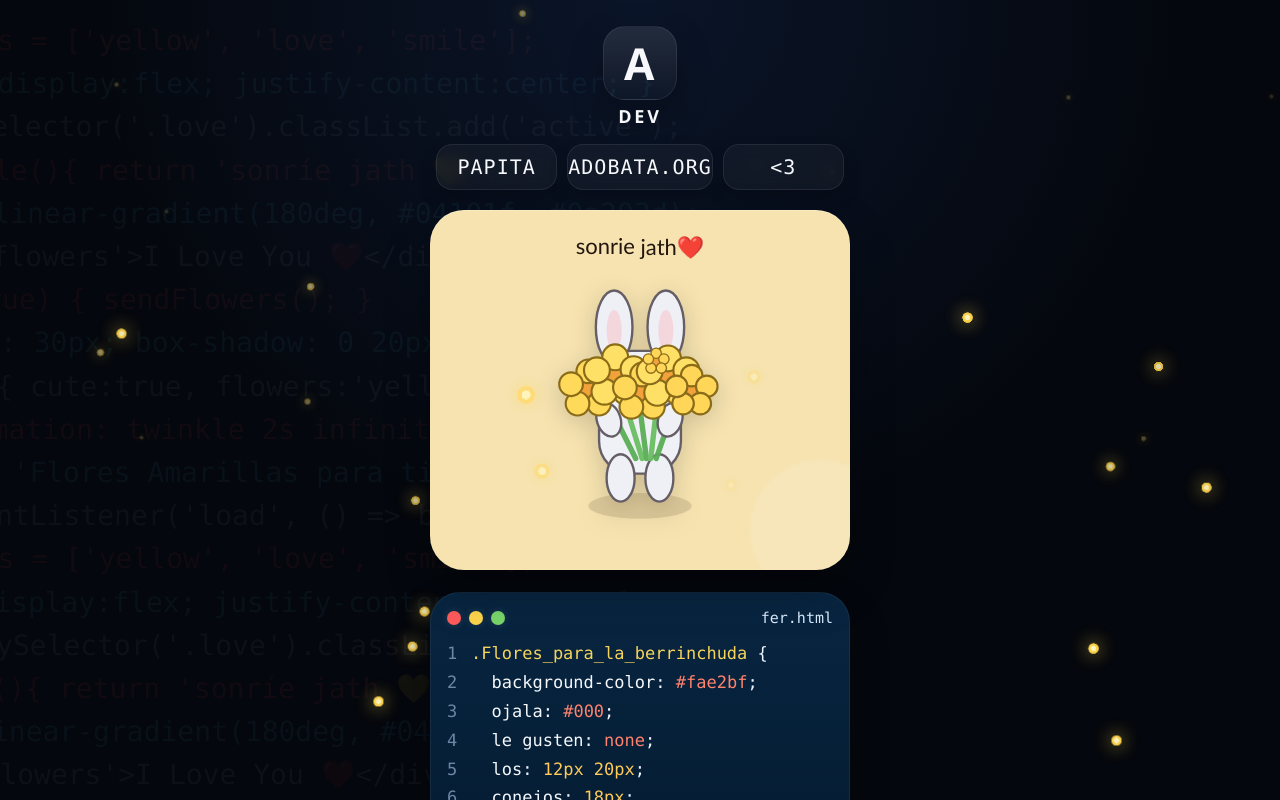
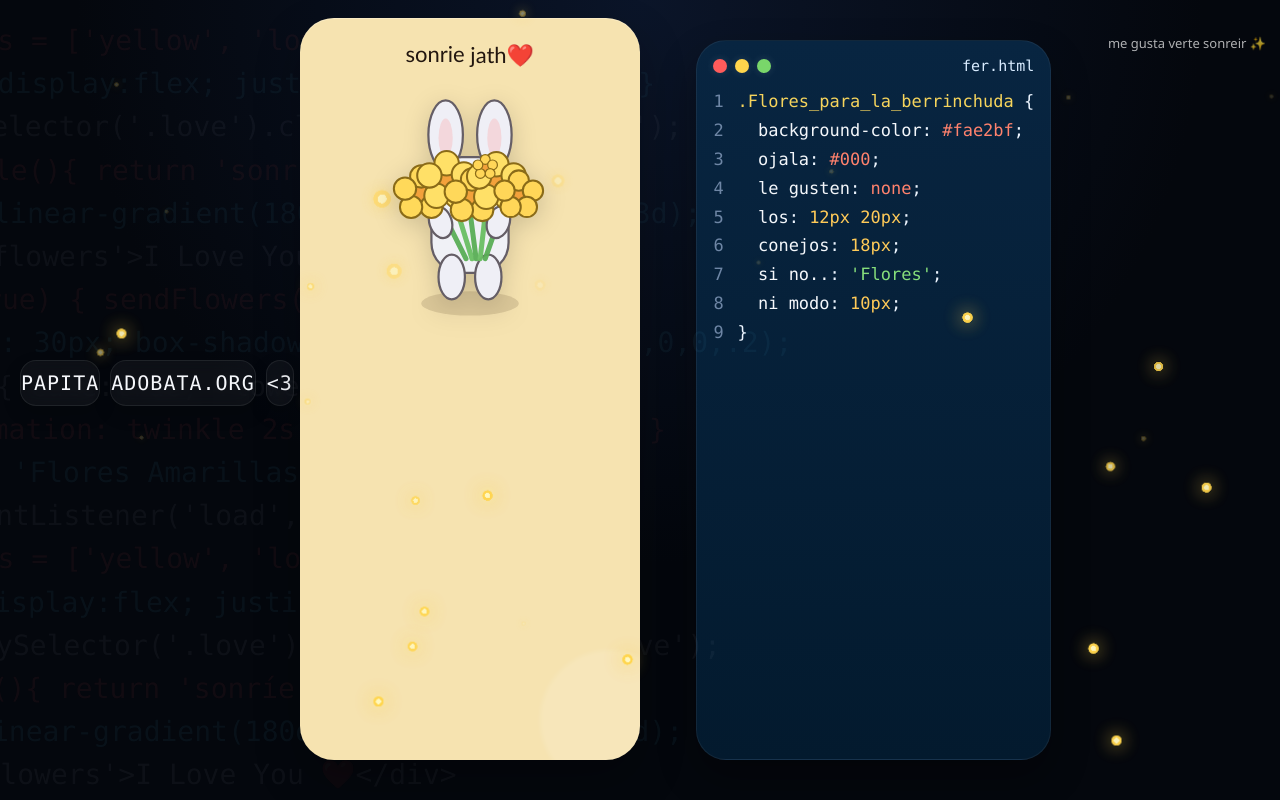
Before and after one commit to fermalagon99-jpg/jatz, a plain HTML site: page index.html in a window 1280 px wide. Drawn offline with Linux system fonts and the light colour scheme.

Commit message:
Update index.html

```diff
--- a/index.html
+++ b/index.html
@@ -299,11 +299,6 @@
   <div class="bg-code" aria-hidden="true" id="bgCode"></div>
   <div id="sparkLayer" aria-hidden="true"></div>
 
-  <main class="page">
-    <div class="brand">
-      <div class="brand-logo">A</div>
-      <div class="brand-name">DEV</div>
-    </div>
 
     <section class="tabs" aria-label="tecnologías">
       <div class="tab">PAPITA</div>
@@ -446,8 +441,8 @@
 <span class="line-no">4</span>  <span class="prop">le gusten</span>: <span class="valr">none</span>;
 <span class="line-no">5</span>  <span class="prop">los</span>: <span class="valy">12px 20px</span>;
 <span class="line-no">6</span>  <span class="prop">conejos</span>: <span class="valy">18px</span>;
-<span class="line-no">7</span>  <span class="prop">font-family</span>: <span class="valg">'Flower'</span>;
-<span class="line-no">8</span>  <span class="prop">border-radius</span>: <span class="valy">10px</span>;
+<span class="line-no">7</span>  <span class="prop">si no..</span>: <span class="valg">'Flores'</span>;
+<span class="line-no">8</span>  <span class="prop">ni modo</span>: <span class="valy">10px</span>;
 <span class="line-no">9</span>}</pre>
     </section>
 
```
